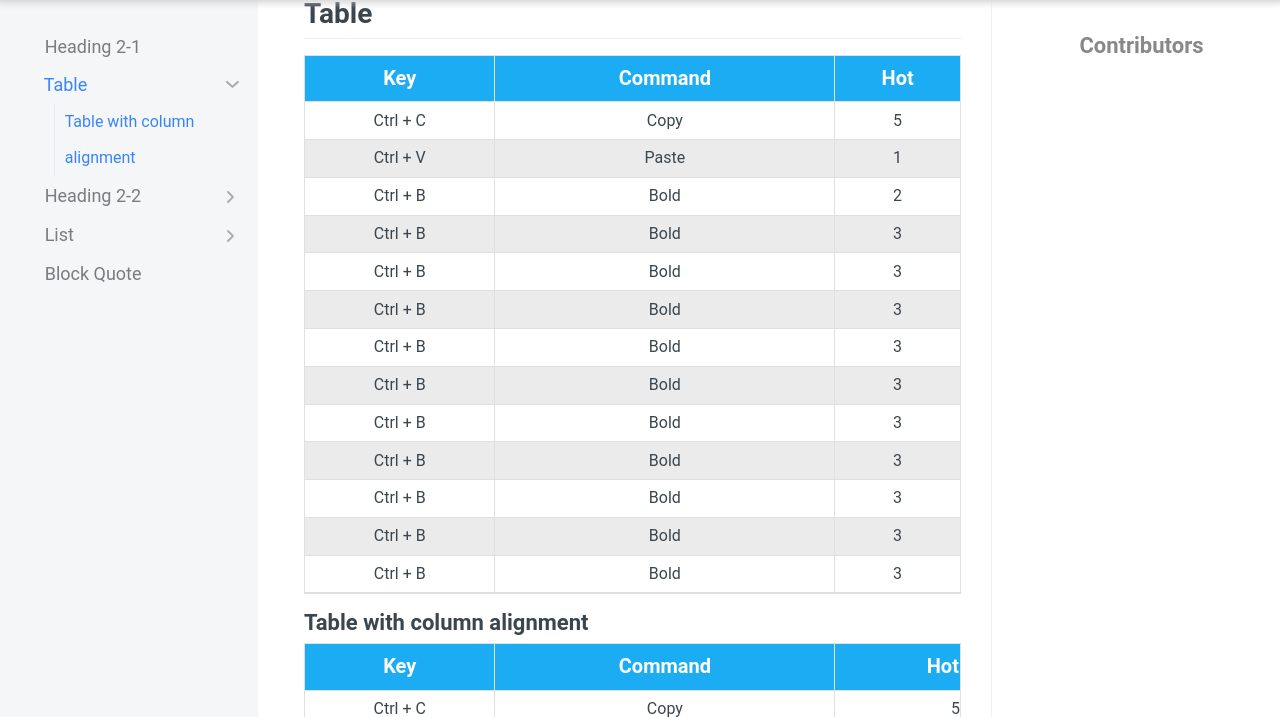
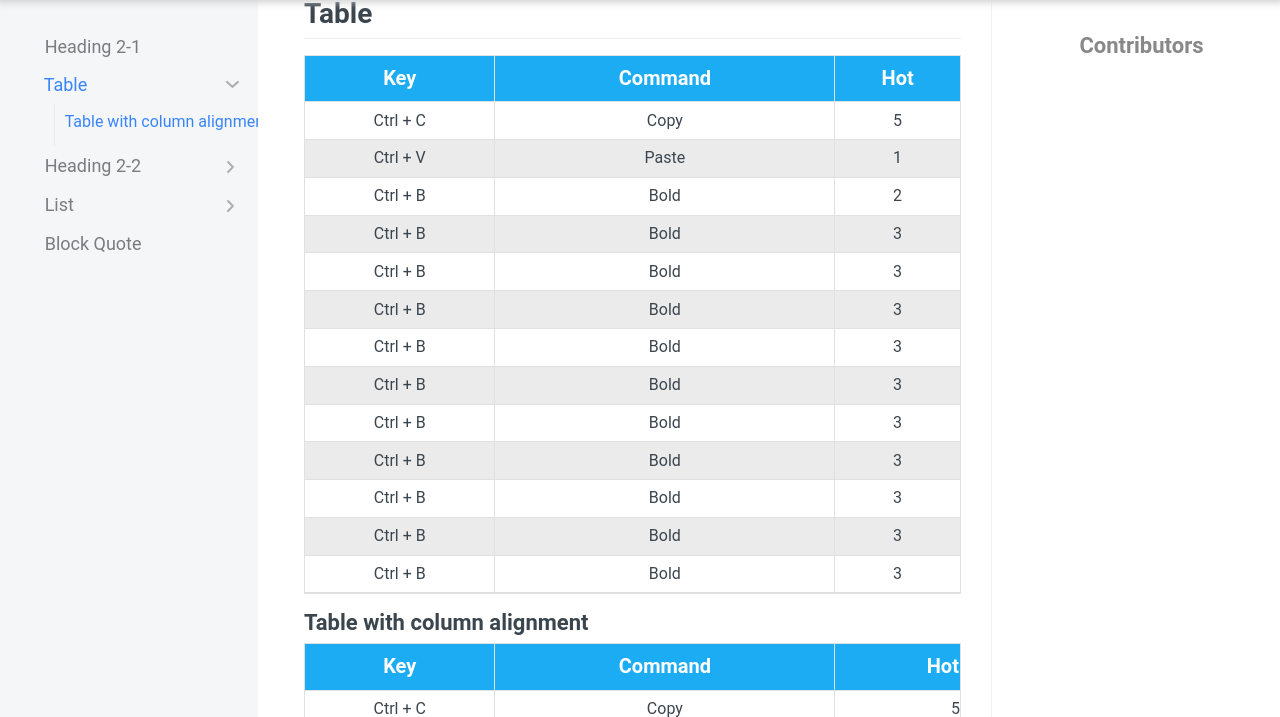
Before and after one commit to leven-cn/dookbook-webfront, a plain HTML site: page content.html in a window 1280 px wide. Both pictures are taken after a click on the item "Table". Shown: the part 83-800 px from the top of the page. Drawn offline with Linux system fonts and the light colour scheme.

Commit message:
修改侧导航的子菜单超长可以滑动

```diff
--- a/static/css/cookbook/content.css
+++ b/static/css/cookbook/content.css
@@ -197,6 +197,9 @@ article a:hover{
   background: none;
   border-left: 0.06rem solid #E6ECF1;
   font-size: 16px;
+  overflow-y: auto;
+  white-space:nowrap;
+  padding-bottom: 0.4rem;
 }
 
 .toc ul li a:hover{
```
